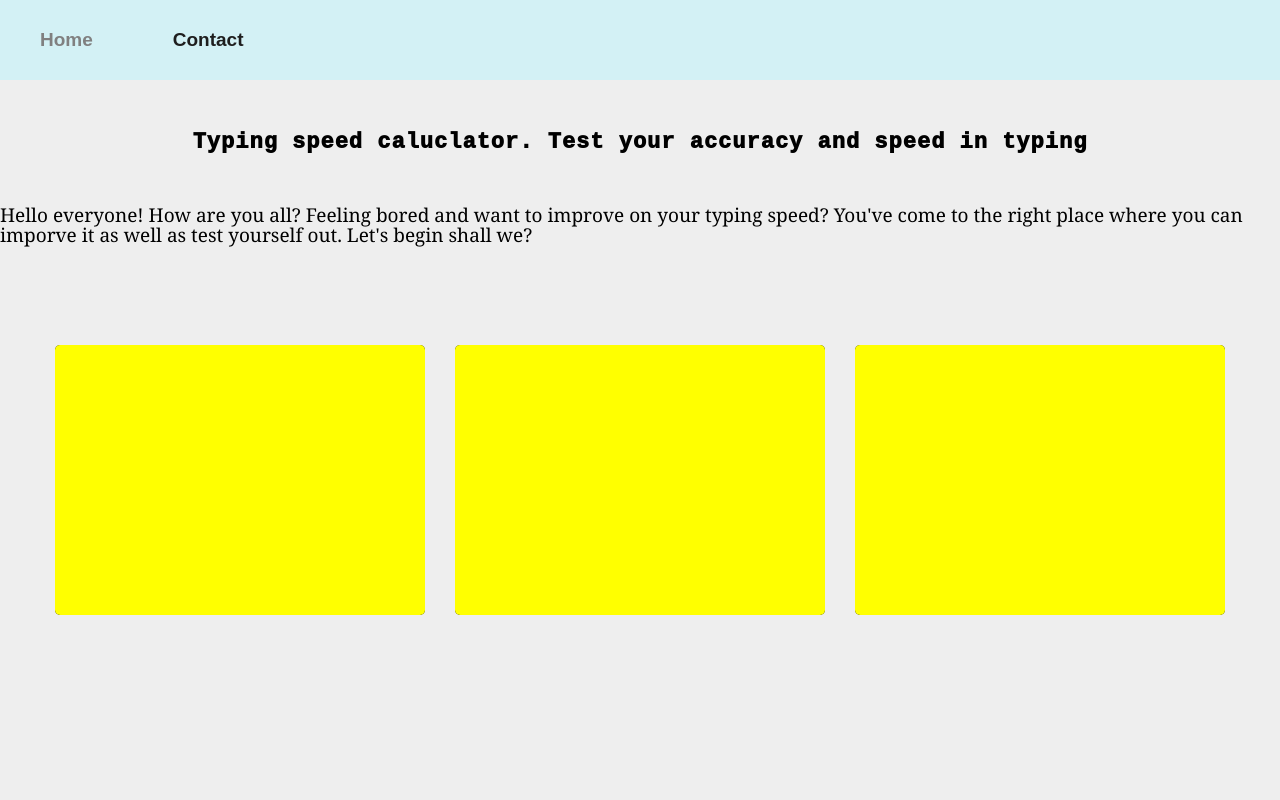
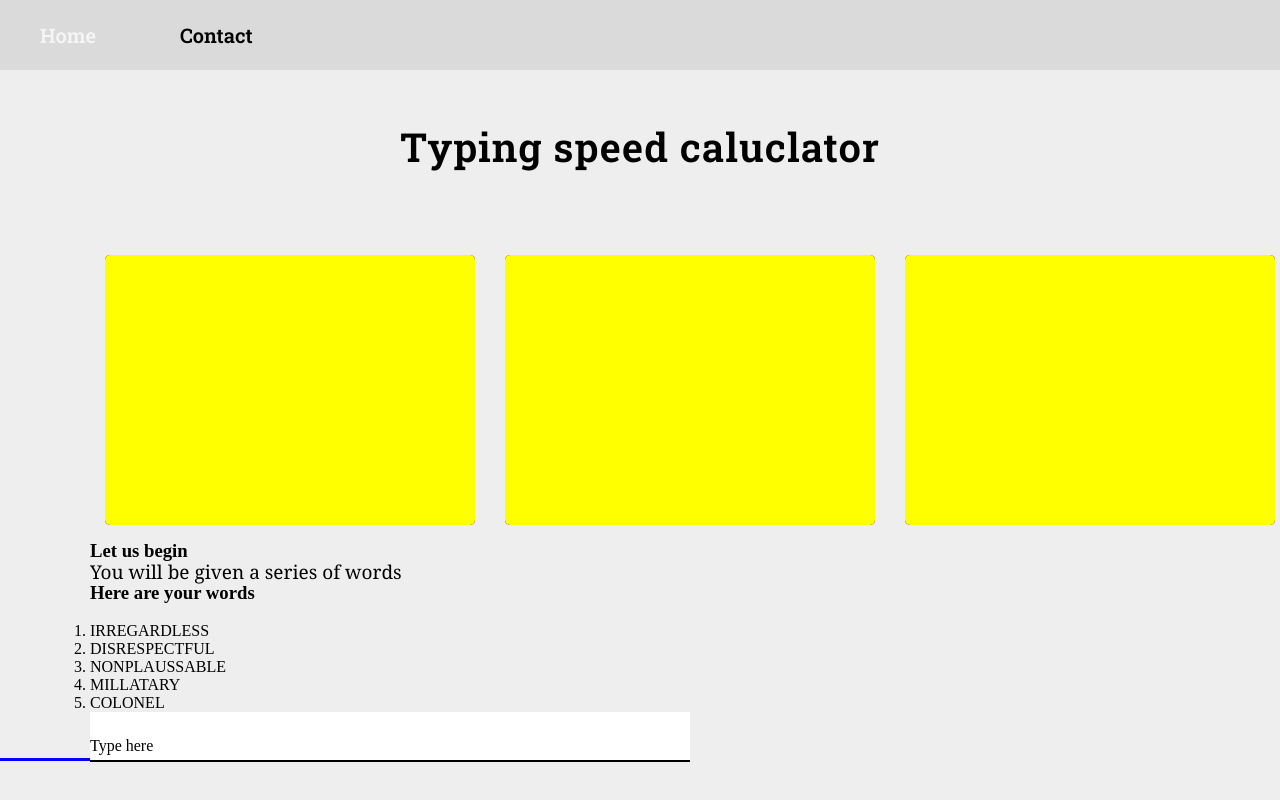
Before and after one commit to yashu-08/Typing-game, a plain HTML site: page Index.html in a window 1280 px wide. Shown: the top 800 px of the page. Drawn offline with Linux system fonts and the light colour scheme.

Commit message:
This is not the final code

```diff
--- a/Index.html
+++ b/Index.html
@@ -3,6 +3,7 @@
     <head>
         <meta charset="utf-8">
         <link rel="stylesheet" href="style.css">
+        <link rel = "stylesheet" href="https://fonts.googleapis.com/css2?family=Roboto+Slab:wght@600&display=swap" rel="stylesheet">
         <link rel="stylesheet" href="https://cdn.jsdelivr.net/npm/@fortawesome/fontawesome-free@5.15.3/css/fontawesome.min.css">
     </head>
     <body>
@@ -13,12 +14,7 @@
             </ul>
         </nav>
         <div class = "heading">
-        <h1>Typing speed caluclator. Test your accuracy and speed in typing</h1>
-        <p1>
-            Hello everyone! How are you all? Feeling bored and want to improve on your typing speed?
-            You've come to the right place where you can imporve it as well as test yourself out.
-            Let's begin shall we?<br>
-        </p1>
+        <h1>Typing speed caluclator</h1>
         </div>
         <div class = "container">
             <div class = "box"><!Aout the game>
@@ -53,8 +49,32 @@
                 </div>
                 <div class = "content">
                     <h3>Contact us</h3>
-                    <p>Contact us at .....</p>
+                    <p>
+                        Contact us at the given mail id's
+                    </p>
                 </div>
+            </div>
+
+            <div class = "para">
+                <h3>Let us begin</h3>
+                <p1>You will be given a series of words</p1>
+            </div>
+
+            <div class = "input-para">
+                <h3>Here are your words</h3><br>
+                <ol class = "input-words">
+                    <li>IRREGARDLESS</li>
+                    <li>DISRESPECTFUL</li>
+                    <li>NONPLAUSSABLE</li>
+                    <li>MILLATARY</li>
+                    <li>COLONEL</li>
+                </ol>
+            </div>
+            <div class = "form">
+                <input type="text" name="name" autocomplete="off" required />
+                <label for="name" class="label-name">
+                    <span class="content-name">Type here</span>
+                </label>
             </div>
     </body>
 </html>
--- a/style.css
+++ b/style.css
@@ -5,14 +5,15 @@
 
 nav {
     width: 100%;
-    height: 80px;
-    background-color: rgb(211, 241, 245);
+    height: 70px;
+    background-color: rgba(0, 0, 0, 0.082);
 }
 
 .heading {
     width: 100%;
     height: 30px;
-    font-family: monospace;
+    font-family: 'Roboto Slab', serif;
+    text-align: center;
 }
 
 
@@ -26,28 +27,28 @@ ul {
 
 ul li {
     list-style: none;
-    display: inline-block;
-    float: left;
-    line-height: 80px;
+    display:inline-block;
+    left: 100px;
+    line-height: 70px;
 }
 
 ul li a {
     display: block;
-    text-decoration: none;
-    font-size: 19px;
-    font-family: 'Exo 2', sans-serif;
-    color: #1e1e1e;
+    text-decoration:solid;
+    font-size: 20px;
+    font-family: 'Roboto Slab', serif;
+    color: black;
     padding: 0 40px;
 }
 
 ul li a:hover {
-    color: grey;
+    color: whitesmoke;
 }
 
 h1 {
-    font-size: 22px;
-    font-family: monospace;
-    font-weight: 1000;
+    font-size: 40px;
+    font-family: 'Roboto Slab', serif;
+    font-weight: 1000px;
     margin: 50;
     text-align: center;
     letter-spacing: 1px;
@@ -63,8 +64,8 @@ p1 {
 .container {
     position: relative;
     width: 1200px;
-    height: 1000px;
-    margin: 170px auto;
+    height: 3000px;
+    margin: 90px;
 }
 
 .container .box {
@@ -124,12 +125,63 @@ p1 {
 }
 
 .container .box:hover .content {
-    top:100px;
+    top: 65px;
 }
 
 .container .box:hover .content p {
     margin: 0;
     padding: 0;
     color: #fff;
-    font-family: monospace;
+    font-family: 'Roboto Slab', serif;
 }
+
+.form {
+    width: 50%;
+    position: relative;
+    height: 50px;
+    background: #eee;
+}
+
+.form input {
+    width: 100%;
+    height: 100%;
+    padding-top: 20px;
+    border: none;
+    outline: none;
+}
+
+.form label {
+    position: absolute;
+    bottom: 0px;
+    left: 0%;
+    width: 100%;
+    height: 100%;
+    color: black;
+    pointer-events: none;
+    border-bottom: 2px solid black;
+}
+
+.form label::after {
+    content: "";
+    position: absolute;
+    left: 0px;
+    bottom: -1px;
+    height: 100%;
+    width: 100%;
+    border-bottom: 3px solid blue;
+    transform: translateX(-100%);
+}
+
+.content-name {
+    position: absolute;
+    bottom: 5px;
+    left: 0px;
+    transition: all 0.3s ease;
+}
+
+.form input:focus + .label-name .content-name,
+.form input:valid + .label-name .content-name {
+    transform: translateY(-150x);
+    font-size: 14px;
+    color: #5fa8d3;
+}
```
